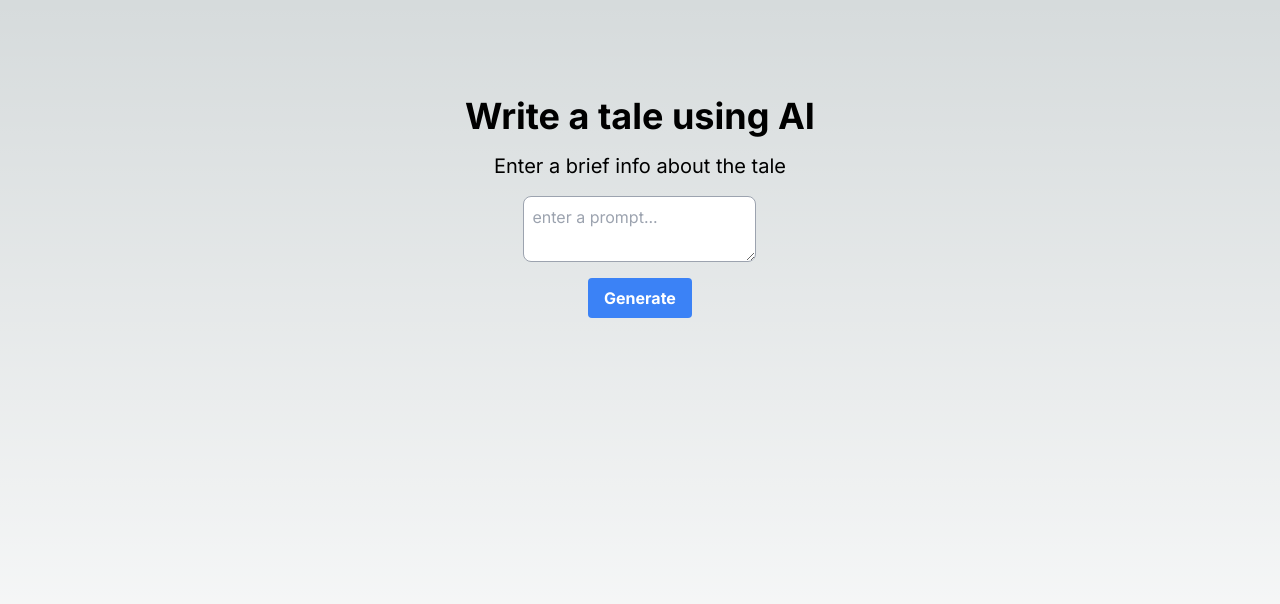
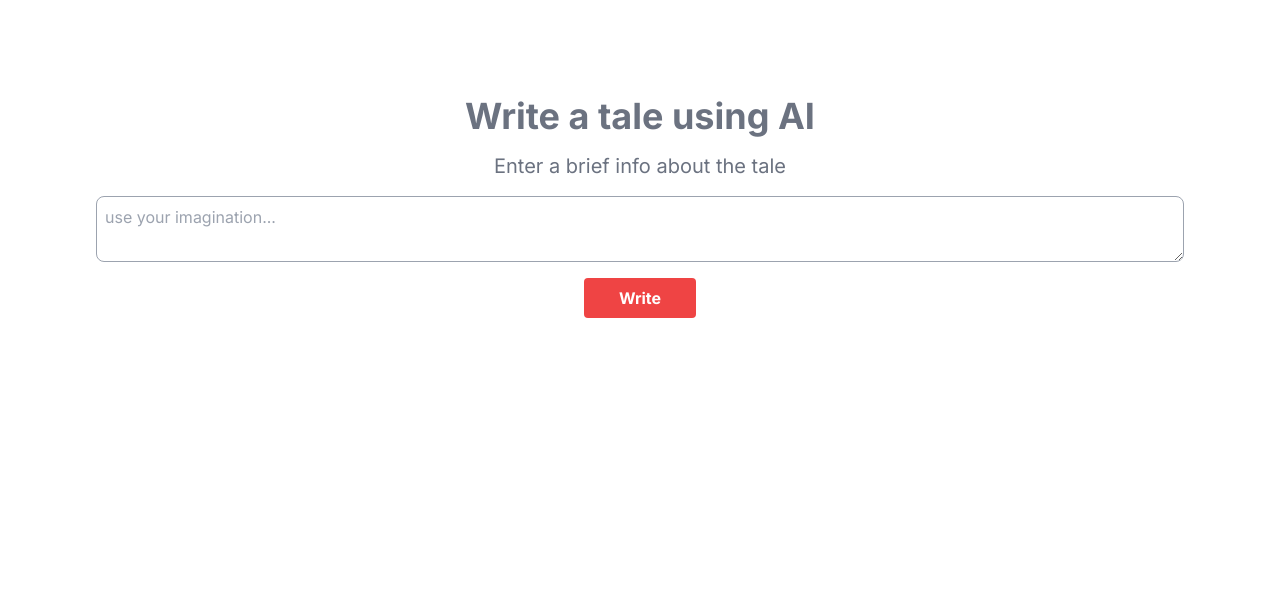
Before and after one commit to sinansonmez/story-writer-ai, a Next.js app: page / in a window 1280 px wide. Shown: the top 604 px of the page. Built offline with nearby package versions, Linux system fonts and the light colour scheme; no server answers.

Commit message:
improve ui

```diff
--- a/package.json
+++ b/package.json
@@ -9,12 +9,16 @@
     "lint": "next lint"
   },
   "dependencies": {
+    "@chakra-ui/react": "^2.6.0",
+    "@emotion/react": "^11.10.8",
+    "@emotion/styled": "^11.10.8",
     "@types/node": "18.16.3",
     "@types/react": "18.2.0",
     "@types/react-dom": "18.2.1",
     "autoprefixer": "10.4.14",
     "eslint": "8.39.0",
     "eslint-config-next": "13.3.2",
+    "framer-motion": "^10.12.4",
     "next": "13.3.2",
     "openai": "^3.2.1",
     "postcss": "8.4.23",
--- a/src/app/globals.css
+++ b/src/app/globals.css
@@ -17,11 +17,4 @@
 }
 
 body {
-  color: rgb(var(--foreground-rgb));
-  background: linear-gradient(
-      to bottom,
-      transparent,
-      rgb(var(--background-end-rgb))
-    )
-    rgb(var(--background-start-rgb));
 }
--- a/src/app/page.tsx
+++ b/src/app/page.tsx
@@ -1,4 +1,5 @@
 "use client";
+import { Button, Textarea } from '@chakra-ui/react';
 import { Configuration, OpenAIApi } from 'openai';
 import { useState } from 'react'
 
@@ -61,39 +62,47 @@
   const renderImage = () => {
     return image_url ? (
       <div className="flex flex-col items-center justify-center">
-        <strong>Image:</strong>
-        <div>
-          <img src={image_url} />
-        </div>
+          <img className='rounded-md mt-8' src={image_url} />
       </div>
     ) : null;
   }
 
   const renderTale = () => {
     return apiResponse ? (
-      <div className="flex flex-col items-center justify-center">
-        <strong>API response:</strong>
-        <div>
+      <div className="flex flex-col items-center justify-center mt-8">
           {apiResponse}
-        </div>
+      </div>
+    ) : null;
+  }
+
+  const renderSpinner = () => {
+    return loading ? (
+      <div role="status">
+        <svg aria-hidden="true" class="w-20 h-20 mt-20 mr-2 text-gray-200 animate-spin dark:text-gray-600 fill-red-500" viewBox="0 0 100 101" fill="none" xmlns="http://www.w3.org/2000/svg">
+          <path d="M100 50.5908C100 78.2051 77.6142 100.591 50 100.591C22.3858 100.591 0 78.2051 0 50.5908C0 22.9766 22.3858 0.59082 50 0.59082C77.6142 0.59082 100 22.9766 100 50.5908ZM9.08144 50.5908C9.08144 73.1895 27.4013 91.5094 50 91.5094C72.5987 91.5094 90.9186 73.1895 90.9186 50.5908C90.9186 27.9921 72.5987 9.67226 50 9.67226C27.4013 9.67226 9.08144 27.9921 9.08144 50.5908Z" fill="currentColor" />
+          <path d="M93.9676 39.0409C96.393 38.4038 97.8624 35.9116 97.0079 33.5539C95.2932 28.8227 92.871 24.3692 89.8167 20.348C85.8452 15.1192 80.8826 10.7238 75.2124 7.41289C69.5422 4.10194 63.2754 1.94025 56.7698 1.05124C51.7666 0.367541 46.6976 0.446843 41.7345 1.27873C39.2613 1.69328 37.813 4.19778 38.4501 6.62326C39.0873 9.04874 41.5694 10.4717 44.0505 10.1071C47.8511 9.54855 51.7191 9.52689 55.5402 10.0491C60.8642 10.7766 65.9928 12.5457 70.6331 15.2552C75.2735 17.9648 79.3347 21.5619 82.5849 25.841C84.9175 28.9121 86.7997 32.2913 88.1811 35.8758C89.083 38.2158 91.5421 39.6781 93.9676 39.0409Z" fill="currentFill" />
+        </svg>
+        <span class="sr-only">Loading...</span>
       </div>
     ) : null;
   }
 
   return (
     <main className="flex min-h-screen flex-col items-center justify-between p-24">
-      <div className="flex flex-col items-center justify-center">
-        <h1 className="text-4xl font-bold mb-4">Write a tale using AI</h1>
-        <p className="text-xl mb-4">Enter a brief info about the tale</p>
-        <div className="flex flex-col items-center justify-center">
-          <textarea maxLength={500} className="border border-gray-400 rounded-lg p-2 mb-4" placeholder='enter a prompt...' value={prompt} onChange={(e) => setPrompt(e.target.value)} />
-          <button className="bg-blue-500 hover:bg-blue-700 text-white font-bold py-2 px-4 rounded" onClick={() => handleSubmit()}>Generate</button>
+      <div className="flex flex-col items-center justify-center w-full">
+        <h1 className="text-4xl font-bold mb-4 text-gray-500">Write a tale using AI</h1>
+        <p className="text-xl mb-4 text-gray-500">Enter a brief info about the tale</p>
+        <div className="flex flex-col items-center justify-center w-full">
+          <Textarea maxLength={500} className="border border-gray-400 rounded-lg p-2 mb-4 w-full" placeholder='use your imagination...' value={prompt} onChange={(e) => setPrompt(e.target.value)} />
+          <Button
+            className='bg-red-500 hover:bg-red-700 text-white font-bold py-2 px-4 rounded w-28'
+            onClick={() => handleSubmit()}
+            colorScheme='pink'
+          >
+            Write
+          </Button>
         </div>
-        {loading ? (
-          <div className="flex flex-col items-center justify-center">
-            <h1 className="text-4xl font-bold mb-4">Loading</h1>
-          </div>
-        ) : null}
+        {renderSpinner()}
         {renderImage()}
         {renderTale()}
       </div>
```
